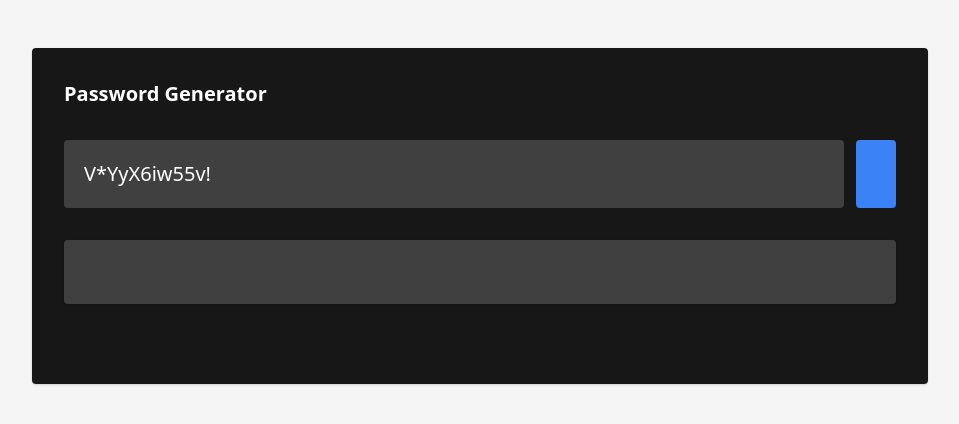
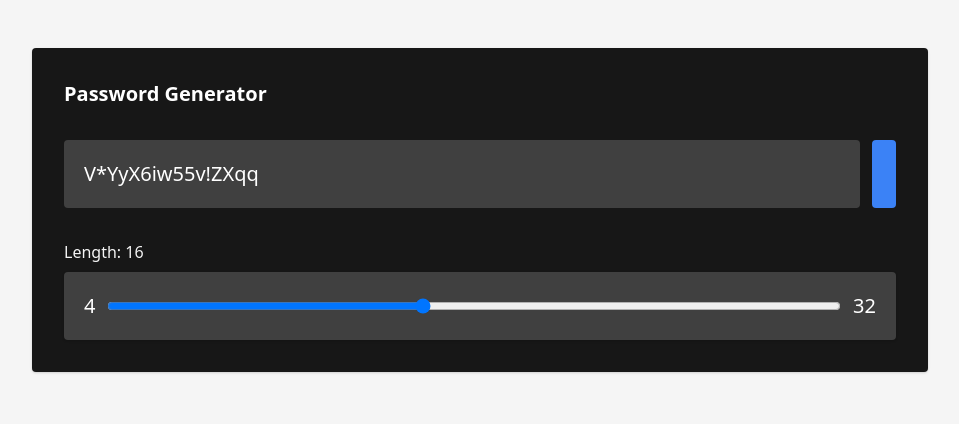
Before and after one commit to ABojo/password-generator, a React (Create React App) app: page / in a window 1280 px wide. Shown: the top 424 px of the page, without its empty margins (160-1119 px from the left). Built offline with nearby package versions, Linux system fonts and the light colour scheme.

Commit message:
Created the length slider component for controlling the length of the generated password

```diff
--- a/src/App.js
+++ b/src/App.js
@@ -1,5 +1,6 @@
 import PasswordBox from './components/PasswordBox';
 import SettingsBox from './components/SettingsBox';
+import LengthSlider from './components/LengthSlider';
 import { useState, useEffect } from 'react';
 
 function App() {
@@ -9,7 +10,7 @@ function App() {
   const symbolsString = '!@#$%^&*';
 
   const [settings, setSettings] = useState({
-    length: 12,
+    length: 16,
     uppercase: true,
     numbers: true,
     symbols: true,
@@ -36,6 +37,12 @@ function App() {
     setPassword(newPassword);
   };
 
+  const setLength = (e) => {
+    const newSettings = { ...settings };
+    newSettings.length = e.currentTarget.value;
+    setSettings(newSettings);
+  };
+
   useEffect(() => {
     generatePassword();
   }, []);
@@ -48,7 +55,7 @@ function App() {
         </h1>
 
         <PasswordBox password={password} />
-        <SettingsBox />
+        <LengthSlider length={settings.length} setLength={setLength} />
       </div>
     </div>
   );
--- /dev/null
+++ b/src/components/LengthSlider.js
@@ -0,0 +1,24 @@
+import { Fragment } from 'react';
+
+function LengthSlider(props) {
+  const { length, setLength } = props;
+  return (
+    <Fragment>
+      <h1 className="text-true-gray-100 mb-2">Length: {length}</h1>
+      <div className="w-full bg-true-gray-700 p-5 rounded shadow flex items-center text-white text-xl">
+        <p className="text-white mr-3">4</p>
+        <input
+          type="range"
+          min="4"
+          value={length}
+          max="32"
+          onChange={setLength}
+          className="mr-3 w-full"
+        />
+        <p>32</p>
+      </div>
+    </Fragment>
+  );
+}
+
+export default LengthSlider;
--- a/src/components/PasswordBox.js
+++ b/src/components/PasswordBox.js
@@ -6,7 +6,7 @@ function PasswordBox(props) {
         value={password}
         className="rounded p-5 bg-true-gray-700 w-full text-white text-xl mr-3 "
       ></input>
-      <button className="bg-blue-500 p-5 text-white rounded hover:bg-blue-600 transition duration-200">
+      <button className="bg-blue-500 px-3 text-white rounded hover:bg-blue-600 transition duration-200">
         <i class="fas fa-copy text-white text-3xl"></i>
       </button>
     </div>
```
